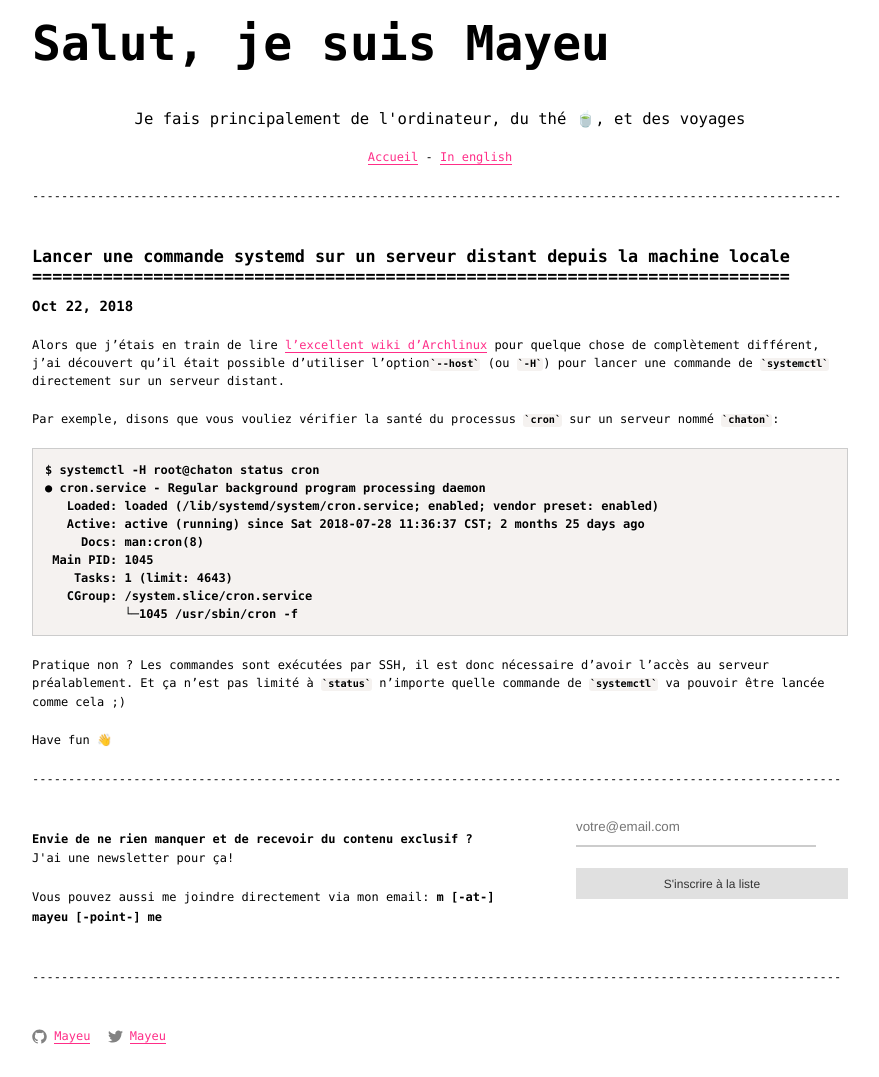
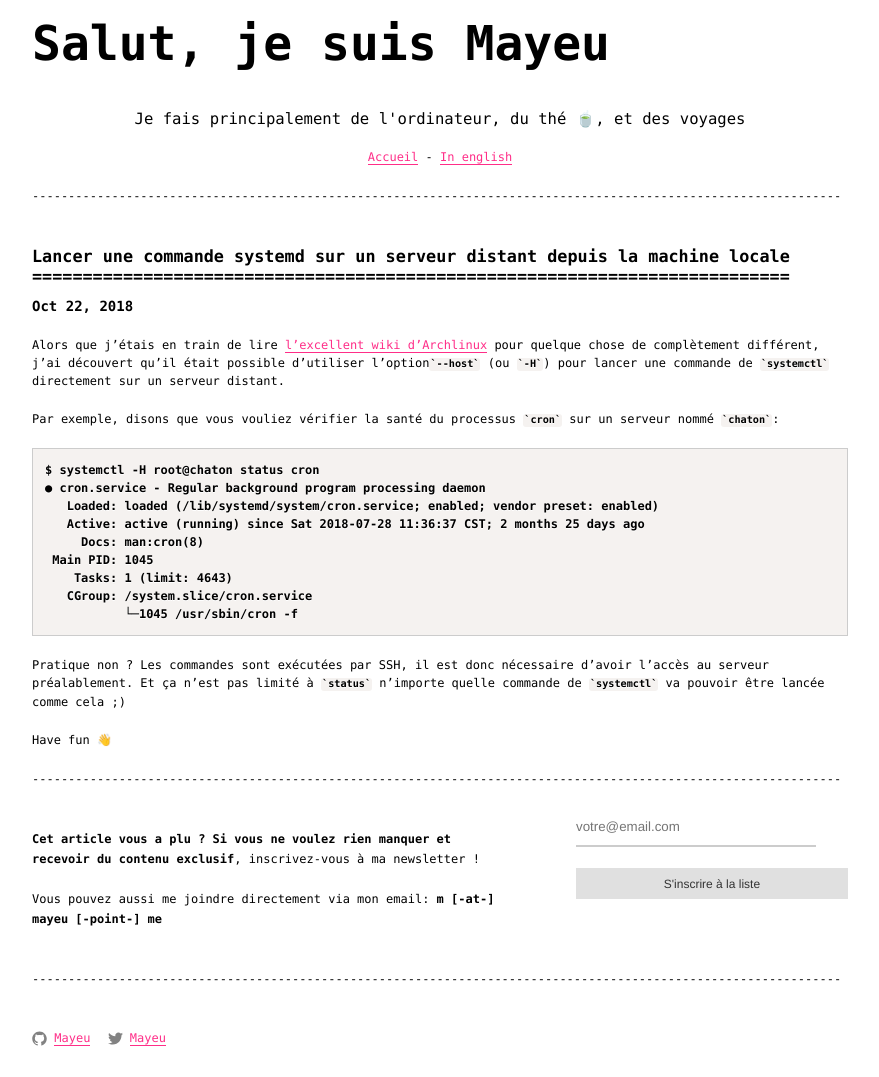
Before and after one commit to Mayeu/mayeu.me, a Jekyll site: the page built from _posts/2018-10-22-lancer-une-commande-systemd-sur-un-serveur-distant.md, in a window 1280 px wide. Shown: the whole page, without its empty margins (200-1079 px from the left). Built offline with Jekyll 4.4.1, drawn with Linux system fonts in a browser that asks for light colours; emoji names are drawn with the system emoji font.

Commit message:
fix(newsletter): improve wording of the newsletter footer

```diff
--- a/_includes/post-footer.html
+++ b/_includes/post-footer.html
@@ -4,7 +4,7 @@
 
 <div class="grid">
   <div class="cell -7of12">
-    <p><strong>Don't want to miss any new posts and get exclusive content?</strong> Then hop into my newsletter :)</p>
+    <p><strong>Did you enjoy this article? Don't want to miss any new posts and get exclusive content?</strong> Then hop into my newsletter :)</p>
     <p>You can also contact me directly via email: <strong>m [-at-] mayeu [-dot-] me</strong></p>
   </div>
   <div class="cell -1of12">
@@ -23,7 +23,7 @@
 
 <div class="grid">
   <div class="cell -7of12">
-    <p><strong>Envie de ne rien manquer et de recevoir du contenu exclusif ?</strong> J'ai une newsletter pour ça!</p>
+    <p><strong>Cet article vous a plu ? Si vous ne voulez rien manquer et recevoir du contenu exclusif</strong>, inscrivez-vous à ma newsletter !</p>
     <p>Vous pouvez aussi me joindre directement via mon email: <strong>m [-at-] mayeu [-point-] me</strong></p>
   </div>
   <div class="cell -1of12">
```
Also changed, not shown: 1 other file.
